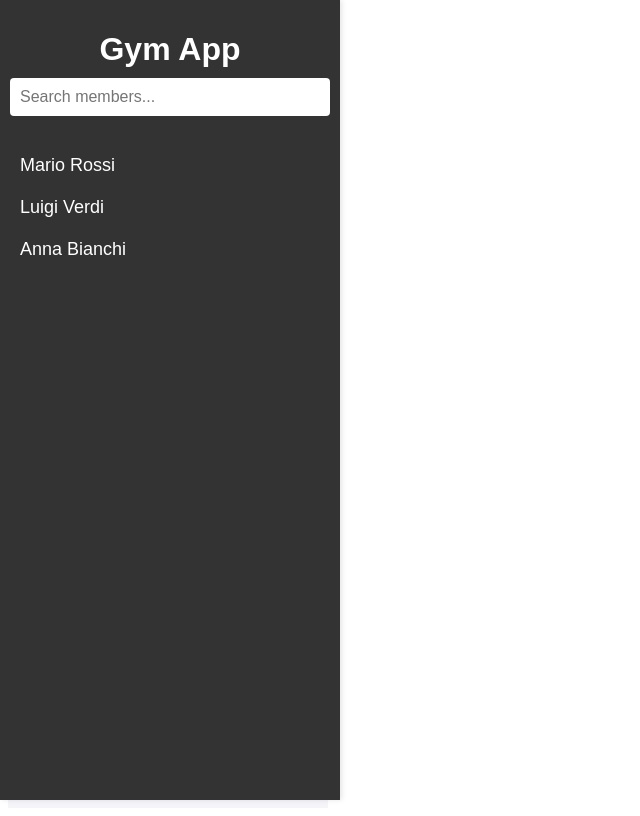
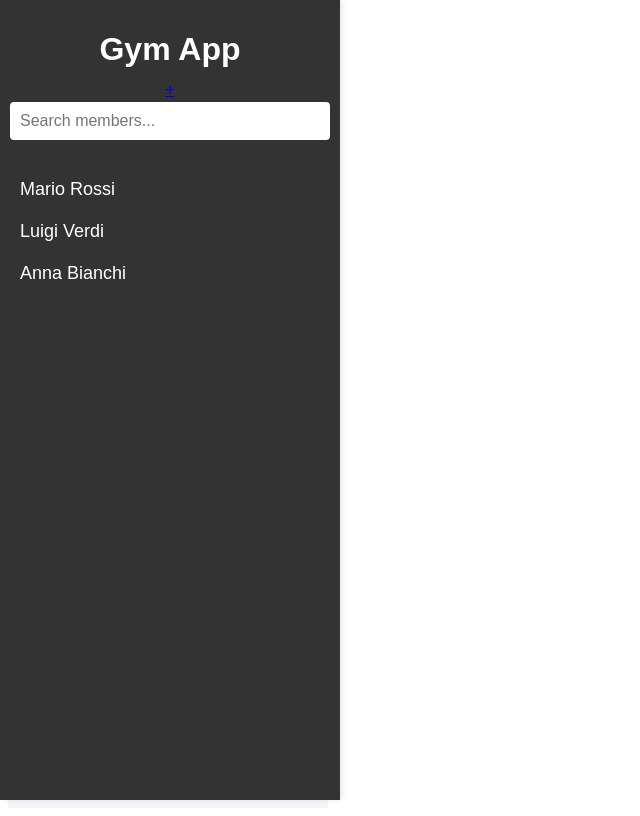
Before and after one commit to manuelmillefiori/gym-app, a React (Vite) app: page /members in a window 1280 px wide. Shown: the whole page, without its empty margins (0-640 px from the left). Built offline with nearby package versions, Linux system fonts and the light colour scheme; data requests are answered from the project's data file.

Commit message:
Axios req + Test New Member

```diff
--- a/package.json
+++ b/package.json
@@ -11,6 +11,7 @@
     "json-server": "json-server --watch db.json --port 5000"
   },
   "dependencies": {
+    "axios": "^1.7.2",
     "react": "^18.2.0",
     "react-dom": "^18.2.0",
     "react-loadable": "^5.5.0",
--- a/src/routes/member-details.jsx
+++ b/src/routes/member-details.jsx
@@ -1,16 +1,40 @@
 import { useState, useEffect } from "react";
 import { useParams } from "react-router-dom";
+import axios from "axios";
 import styles from "../css/member-details.module.css";
 
 export default function MemberDetails() {
    const params = useParams();
    const [member, setMember] = useState(null);
 
+   // Old style
+   /*
    useEffect(() => {
       fetch('http://localhost:5000/members/' + params.id)
          .then(response => response.json())
          .then(data => setMember(data))
          .catch(error => console.error('Errore nel recupero del membro:', error));
+   }, [params.id]);
+   */
+
+   useEffect(() => {
+      const fetchData = async () => {
+         const url = "http://localhost:5000/members/" + params.id;
+
+         try {
+            // Wait the response
+            const response = await axios.get(url);
+
+            // Set the member data
+            setMember(response.data);
+         } catch (error) {
+            // DEBUG
+            // Print the error
+            console.error('Error:', error);
+         }
+      };
+
+      fetchData();
    }, [params.id]);
 
    return (
--- a/src/routes/members.jsx
+++ b/src/routes/members.jsx
@@ -1,5 +1,6 @@
 import { useState, useEffect } from "react";
 import { NavLink, Outlet } from "react-router-dom";
+import axios from "axios";
 import styles from "../css/members.module.css"; // Importo il modulo CSS
 
 // Member class definition
@@ -19,12 +20,36 @@ export default function Members() {
    const [members, setMembers] = useState([]);
    const [searchTerm, setSearchTerm] = useState("");
 
+   // Old Style
+   /*
    useEffect(() => {
       fetch('http://localhost:5000/members')
         .then(response => response.json())
         .then(data => setMembers(data))
         .catch(error => console.error('Error fetching members:', error));
-    }, []);
+   }, []);
+   */
+
+   useEffect(() => {
+      const fetchData = async () => {
+         const url = "http://localhost:5000/members";
+
+         try {
+            // Wait the response
+            const response = await axios.get(url);
+
+            // Set all the members obtained
+            setMembers(response.data);
+         } catch (error) {
+            // DEBUG
+            // Print the error
+            console.error('Error:', error);
+         }
+      };
+
+      fetchData();
+   }, []);
+
 
    const handleSearch = (event) => {
       setSearchTerm(event.target.value);
@@ -38,6 +63,7 @@ export default function Members() {
       <div className={styles.container}>
          <div className={styles.sidebar}>
             <h1 className={styles.title}>Gym App</h1>
+            <NavLink to="/members/new">+</NavLink>
             <input
                type="text"
                placeholder="Search members..."
```
Also changed, not shown: src/main.jsx (+5 -5 lines), 1 other file (tests, documents, lock files or other folders).
